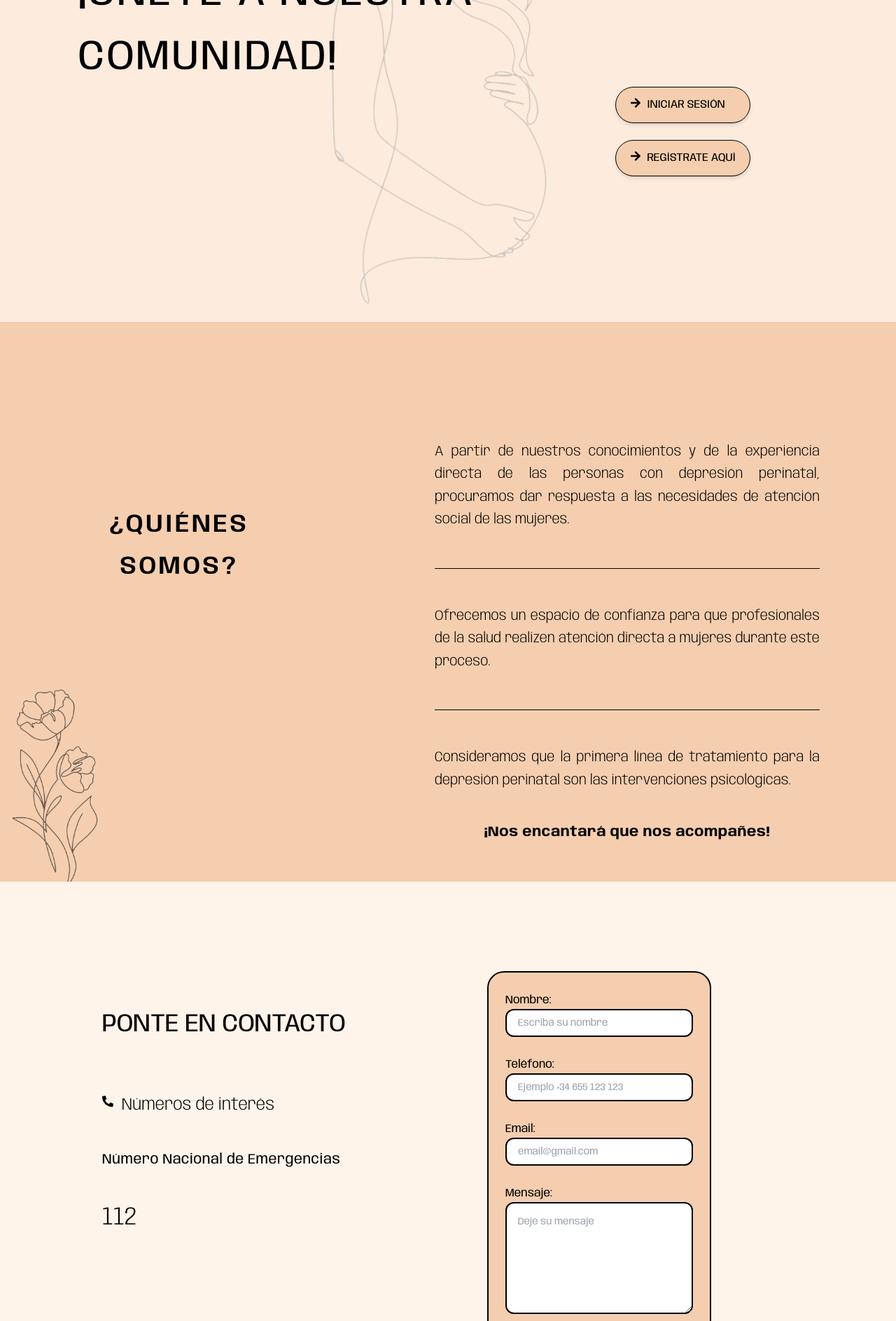
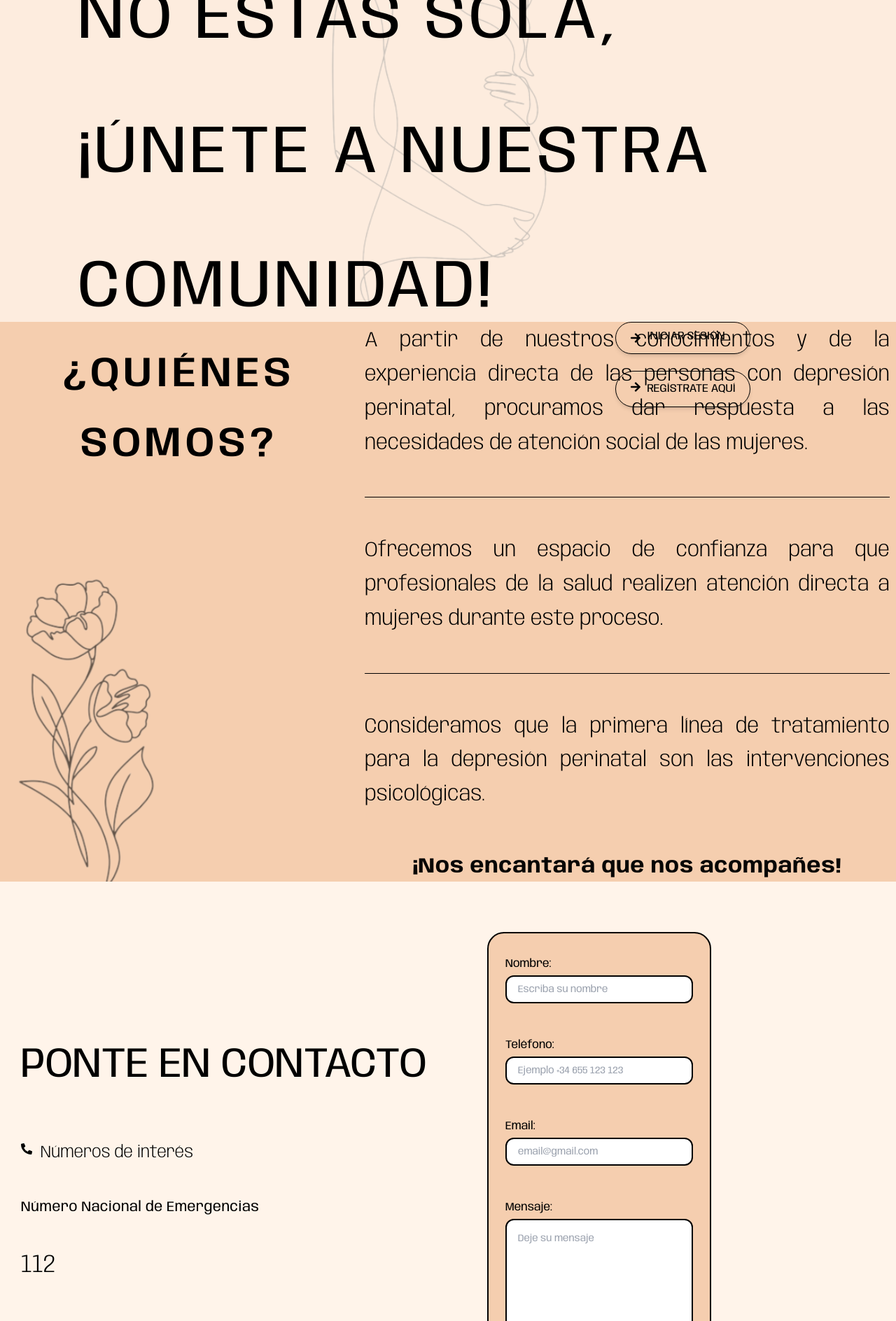
Before and after one commit to RaquelBayas/heyMama_project, a React (Vite) app in the folder frontend/: page / in a window 1280 px wide. Shown: the part 340-2228 px from the top of the page at 70% size. Built offline with nearby package versions, Linux system fonts and the light colour scheme; a web font is replaced by a local one; what tailwindcss-animated would draw is missing.

Commit message:
estilos responsive

```diff
--- a/frontend/src/components/MainPage/About.tsx
+++ b/frontend/src/components/MainPage/About.tsx
@@ -7,12 +7,12 @@ function About() {
         >
             <div className='flex flex-col w-2/5'>
                 <h1
-                    className='flex flex-col gap-5 mt-auto font-semibold tracking-widest text-center uppercase leading-loose
+                    className='flex flex-col gap-8 mt-auto font-semibold tracking-widest text-center uppercase
 
                     sm:text-xl
                     md:text-2xl
                     lg:text-3xl
-                    xl:text-4xl'
+                    xl:text-6xl xl:my-auto xl:gap-10'
                 >
                     <span>¿Quiénes </span>
                     <span>somos?</span>
@@ -24,7 +24,7 @@ function About() {
                     sm:h-250 sm:mt-20
                     md:h-350 md:mt-20
                     lg:h-350 lg:mt-26
-                    xl:mt-30
+                    xl:mt-0 xl:h-550
                     2xl:mt-30
                     ' />
             </div>
@@ -35,7 +35,7 @@ function About() {
                     sm:w-[250px] sm:mr-10 sm:text-sm
                     md:w-550 md:mr-12 md:text-xl
                     lg:w-650 lg:mr-auto lg:text-xl
-                    xl:w-650 xl:mr-auto xl:text-xl
+                    xl:w-[750px] xl:mr-auto xl:text-3xl xl:my-auto
                     '
             >
 
@@ -44,7 +44,7 @@ function About() {
                 <p className='leading-relaxed'>Ofrecemos un espacio de confianza para que profesionales de la salud realizen atención directa a mujeres durante este proceso.</p>
                 <hr className='bg-black py-[0.5px] border-none my-10' />
                 <p className='leading-relaxed'>Consideramos que la primera línea de tratamiento para la depresión perinatal son las intervenciones psicológicas.</p>
-                <p className="flex mx-auto pt-8 font-bold tracking-wide animate-pulse animate-once animate-duration-[2000ms] animate-delay-1000 animate-ease-linear">¡Nos encantará que nos acompañes!</p>
+                <p className="flex mx-auto pt-8 font-bold tracking-wide animate-pulse animate-once animate-duration-[2000ms] animate-delay-1000 animate-ease-linear xl:pt-12">¡Nos encantará que nos acompañes!</p>
             </article>
 
         </section>
--- a/frontend/src/components/MainPage/Contact.tsx
+++ b/frontend/src/components/MainPage/Contact.tsx
@@ -49,17 +49,17 @@ function Contact() {
 
     return (
         <div id='contact' className="w-full h-screen bg-background font-anybody">
-            <div className="grid grid-cols-2">
+            <div className="grid grid-cols-2 h-screen">
 
                 <div className="flex flex-col gap-12 mx-auto my-auto pt-36
 
-                sm:pt-0">
+                sm:pt-0 xl:mt-auto">
 
                     <h1 className="pb-8 text-4xl uppercase
 
                     sm:text-2xl
                     md:text-3xl
-                    lg:text-4xl"
+                    lg:text-4xl xl:text-6xl"
                     >
                         Ponte en contacto
                     </h1>
@@ -77,11 +77,11 @@ function Contact() {
 
                 <form
                     onSubmit={handleSubmit}
-                    className="mx-6 mb-auto leading-4 h-fit border-2 border-black border-solid bg-primary rounded-3xl overflow-hidden
+                    className="flex flex-col mt-auto mx-6 mt h-fit border-2 border-black border-solid bg-primary rounded-3xl overflow-hidden
 
 
                    md:mt-24
-                   lg:mt-32 lg:w-1/2 lg:ml-14 "
+                   lg:my-auto lg:w-1/2 lg:ml-14"
                 >
                     <div className="flex flex-col mx-6 mt-8 mb-4">
                         <label>Nombre:</label>
--- a/frontend/src/components/MainPage/Landpage.tsx
+++ b/frontend/src/components/MainPage/Landpage.tsx
@@ -14,7 +14,7 @@ function Landpage() {
               sm:text-3xl sm:gap-8
               md:text-4xl
               lg:text-5xl lg:mx-24
-              xl:text-6xl xl:mx-28
+              xl:text-8xl xl:mx-28 xl:gap-24 xl:mt-80
               '>
             <p className="animate-fade-right animate-once animate-duration-[2000ms] animate-delay-300">No estás sola,</p>
             <p className="animate-fade-right animate-once animate-duration-[2000ms] animate-delay-1000">¡Únete a nuestra</p>
@@ -27,9 +27,7 @@ function Landpage() {
             md:pr-10 md:pb-28 md:mt-auto
             lg:pr-44 lg:pb-40 lg:gap-6
             xl:pr-52 xl:pb-52">
-            <div className='flex flex-row justify-start gap-2 p-3 px-5  leading-relaxed uppercase transition-all duration-300 ease-in-out border border-black border-solid rounded-full shadow-md cursor-pointer  bg-primary hover:scale-110
-
-              resize'>
+            <div className='flex flex-row justify-start gap-2 p-3 px-5 uppercase transition-all duration-300 ease-in-out border border-black border-solid rounded-full shadow-md cursor-pointer bg-primary hover:scale-110 xl:'>
               <FaArrowRight className='my-0.5' />
               <Link to='/login'>Iniciar sesión</Link>
             </div>
--- a/frontend/src/components/Settings/ProfileSetting.tsx
+++ b/frontend/src/components/Settings/ProfileSetting.tsx
@@ -36,8 +36,7 @@ function ProfileSetting(){
             const phone = data.data[0].phone;
 
             const biography = dataUser.data[0].biography;
-            const avatar = dataUser.data[0].avatar.slice('.')[0];
-
+            const avatar = dataUser.data[0].avatar;
 
             setSettingData({
                 username,
@@ -72,6 +71,8 @@ function ProfileSetting(){
             });
 
             const data = await resp.json();
+            console.log('otra dataaa', data);
+
 
             if (!resp.ok){
                 return console.error(data.error)
@@ -102,7 +103,7 @@ function ProfileSetting(){
                             className='hidden' />
                         <img
                             src={settingData.avatar ? `http://localhost:5000/users/avatar/${settingData.avatar}` : "../../../assets/avatar-person.svg"} alt="avatar"
-                            className='ml-4 max-w-[6-rem] rounded-full border-2 border-marron cursor-pointer'
+                            className='ml-4 h-96 max-w-[6-rem] rounded-full border-2 border-marron cursor-pointer'
                         />
                     </label>
                 </div>
```
